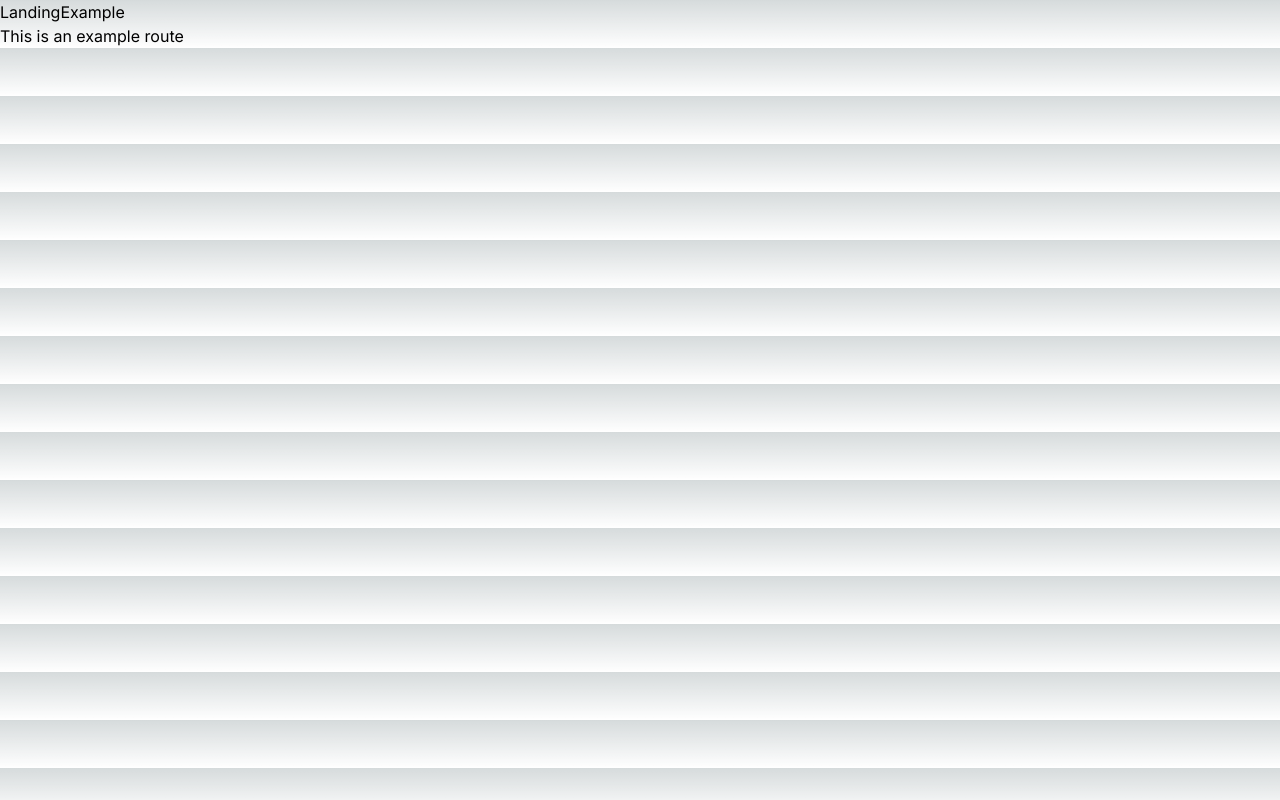
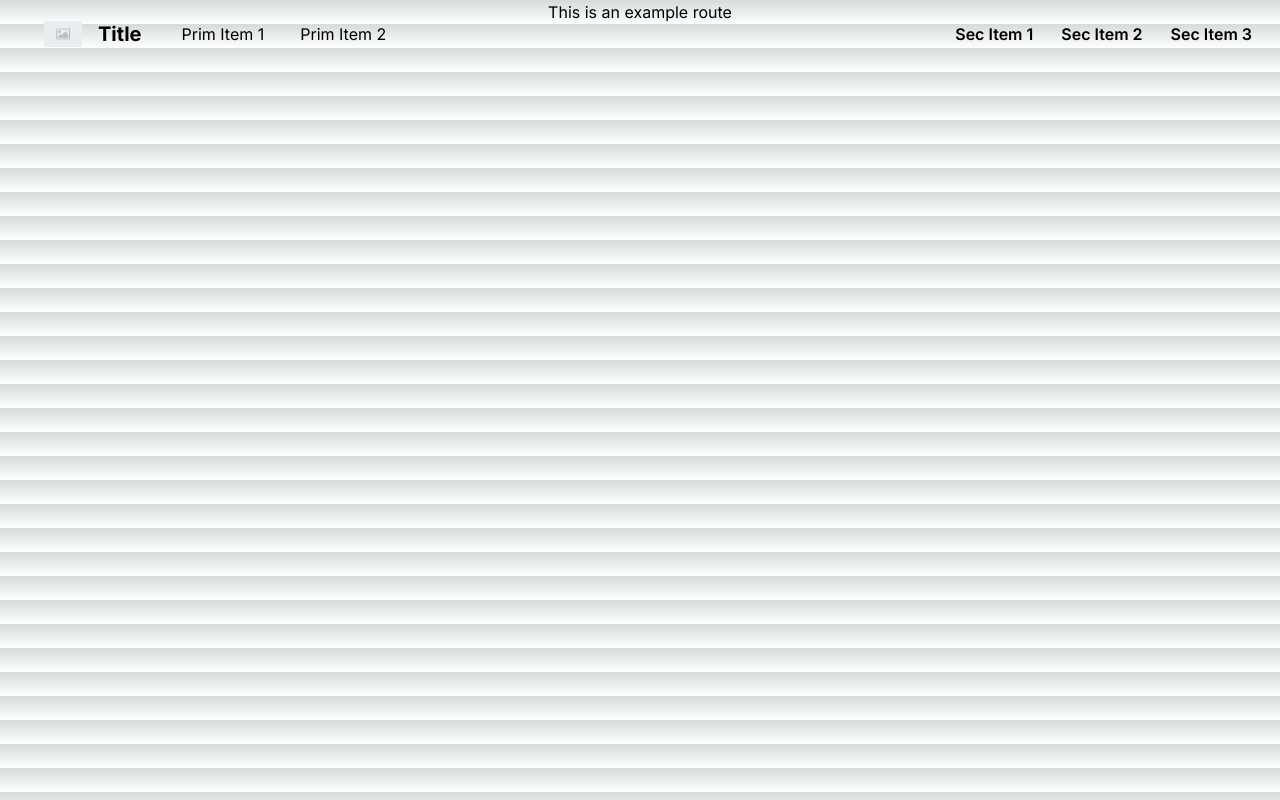
Before and after one commit to Branched-Gaming-Network/bgn-next-typescript-tailwind, a Next.js app: page /example in a window 1280 px wide. Built offline with nearby package versions, Linux system fonts and the light colour scheme.

Commit message:
Add navbar template, logo placeholder, custom color palette templates.

```diff
--- a/src/app/components/Navbar.tsx
+++ b/src/app/components/Navbar.tsx
@@ -1,11 +1,102 @@
-//Next Components
-import Link from 'next/link'
+"use client";
 
-export default function Navbar() {
-    return(
-        <nav>
-            <Link href="/">Landing</Link>
-            <Link href="/example">Example</Link>
+//Package / function imports
+import { useRef } from 'react';
+import Link from 'next/link';
+import Image from 'next/image'
+
+//Asset Imports
+import placeholder from './images/placeholder.jpg';
+
+const Navbar = () => {
+    const menuRef = useRef<HTMLInputElement | null>(null);
+
+    const toggleMobileMenu = () => {
+        menuRef.current ? menuRef.current.classList.toggle("hidden") : null
+    }
+
+    return (
+        <nav className="fixed top-0 right-0 left-0">
+            <div className="max-w-7xl mx-auto px-4">
+                <div className="flex justify-between">
+                    {/* Primary Nav and Logo */}
+                    <div className="flex space-x-4">
+                        {/* Logo */}
+                        <div>
+                            <Link
+                                href="/"
+                                className="flex items-center py-5 px-3 "
+                            >
+                                <Image width='70' src={placeholder} alt='Placeholder alternate text' className='px-4' />
+                                <span className="font-bold text-xl">Title</span>
+                            </Link>
+                        </div>
+                        {/* Primary Nav */}
+                        <div className="hidden md:flex items-center space-x-3">
+                            <Link
+                                href="/"
+                                className="py-5 px-3 font-semiboldhover:text-gray-300"
+                            >
+                                Prim Item 1
+                            </Link>
+                            <Link
+                                href="/"
+                                className="py-5 px-3 font-semiboldhover:text-gray-300"
+                            >
+                                Prim Item 2
+                            </Link>
+                        </div>
+                    </div>
+                    {/* Secondary Nav */}
+                    <div className="hidden md:flex items-center space-x-1">
+                        <Link
+                            href="/"
+                            className="py-5 px-3 font-semibold hover:text-gray-500"
+                        >
+                            Sec Item 1
+                        </Link>
+                        <Link
+                            href="/"
+                            className="py-5 px-3 font-semibold hover:text-gray-500"
+                        >
+                            Sec Item 2
+                        </Link>
+                        <Link
+                            href="/"
+                            className="py-5 px-3 font-semibold hover:text-gray-500"
+                        >
+                            Sec Item 3
+                        </Link>
+                    </div>
+                    {/* Mobile button */}
+                    <div className="md:hidden flex items-center">
+                        <button onClick={toggleMobileMenu}>
+                            <svg xmlns="http://www.w3.org/2000/svg" fill="none" viewBox="0 0 24 24" strokeWidth={1.5} stroke="currentColor" className="w-6 h-6">
+                                <path strokeLinecap="round" strokeLinejoin="round" d="M3.75 5.25h16.5m-16.5 4.5h16.5m-16.5 4.5h16.5m-16.5 4.5h16.5" />
+                            </svg>
+                        </button>
+                    </div>
+                </div>
+            </div>
+            {/* mobile menu */}
+            <div className="hidden mobile-menu md:hidden text-center transition duration-500" ref={menuRef}>
+                <Link
+                    href="/"
+                    className="block font-semibold py-4 px-4 text-sm hover:bg-gray-200"
+                    onClick={toggleMobileMenu}
+                >
+                    Mobile Item 1
+                </Link>
+                <Link
+                    href="/"
+                    className="block font-semibold py-4 px-4 text-sm hover:bg-gray-200"
+                    onClick={toggleMobileMenu}
+                >
+                    Mobile Item 2
+                </Link>
+            </div>
         </nav>
-    )
+     );
 }
+
+export default Navbar;
--- a/src/app/example/page.tsx
+++ b/src/app/example/page.tsx
@@ -4,7 +4,7 @@
 export default function Example() {
     return (
         <main>
-            <div className="text-black dark:text-white">This is an example route</div>
+            <div className="text-center align-middle text-black dark:text-primary-500">This is an example route</div>
         </main>
     )
 }
--- a/src/app/globals.css
+++ b/src/app/globals.css
@@ -39,3 +39,5 @@ body {
   background-color: #ee56ff; //Apply css to component
   @apply w-20 h-10;  //Apply tailwind classes to component
 } */
+
+/* TODO : create global button style template */
--- a/src/app/layout.tsx
+++ b/src/app/layout.tsx
@@ -1,4 +1,4 @@
-// Root Layout for global components
+// Root Layout for global components //
 
 //Imports
 import type { Metadata } from "next";
--- a/src/app/page.tsx
+++ b/src/app/page.tsx
@@ -7,7 +7,7 @@ export default function Home() {
   return (
     <main className="flex min-h-screen flex-col items-center justify-between p-24">
       <div className="z-10 w-full max-w-5xl items-center justify-between font-mono text-sm lg:flex">
-        <p className="fixed left-0 top-0 flex w-full justify-center border-b border-gray-300 bg-gradient-to-b from-zinc-200 pb-6 pt-8 backdrop-blur-2xl dark:border-neutral-800 dark:bg-zinc-800/30 dark:from-inherit lg:static lg:w-auto  lg:rounded-xl lg:border lg:bg-gray-200 lg:p-4 lg:dark:bg-zinc-800/30">
+        <p className=" fixed left-0 top-0 flex w-full justify-center border-b border-gray-300 bg-gradient-to-b from-zinc-200 pb-6 pt-8 backdrop-blur-2xl dark:border-neutral-800 dark:bg-zinc-800/30 dark:from-inherit lg:static lg:w-auto  lg:rounded-xl lg:border lg:bg-gray-200 lg:p-4 lg:dark:bg-zinc-800/30">
           Get started by editing&nbsp;
           <code className="font-mono font-bold">src/app/page.tsx</code>
         </p>
@@ -49,7 +49,7 @@ export default function Home() {
           target="_blank"
           rel="noopener noreferrer"
         >
-          <h2 className="mb-3 text-2xl font-semibold">
+          <h2 className="mb-3 text-2xl font-semibold ">
             Docs{" "}
             <span className="inline-block transition-transform group-hover:translate-x-1 motion-reduce:transform-none">
               -&gt;
--- a/tailwind.config.ts
+++ b/tailwind.config.ts
@@ -15,23 +15,58 @@ const config: Config = {
       },
 
       // Add custom color palette
-      // colors: {
-      //   'custom': {
-      //     50: "#f5f6f6",
-      //     100:'#e5e7e8',
-      //     200: "#aaaeb6",
-      //     300: "#aaaeb6",
-      //     400: "#808790",
-      //     500: "#656c75",
-      //     600: "#565a64",
-      //     700: "#4a4d54",
-      //     800: "#414349",
-      //     900: "#393b40",
-      //     950: "#1e1f22"
-      //   }
+      ////Tailwind palette generator | https://uicolors.app/create
+      ////Color theory wheel | https://www.canva.com/colors/color-wheel/
+      colors: {
+        'primary': {
+          //base - 500
+          '50': '#effef2',
+          '100': '#dafee2',
+          '200': '#b8fac8',
+          '300': '#80f59e',
+          '400': '#42e66d',
+          '500': '#18c947',//
+          '600': '#0eab38',
+          '700': '#0f862f',
+          '800': '#116a2a',
+          '900': '#105725',
+          '950': '#033011',
+        },
 
+        'secondary': {
+          //base - 800
+          '50': '#f2f2ff',
+          '100': '#e9e8ff',
+          '200': '#d6d3ff',
+          '300': '#b7b0ff',
+          '400': '#9484ff',
+          '500': '#7252ff',
+          '600': '#602ef9',
+          '700': '#511ce5',
+          '800': '#4718c9',//
+          '900': '#39159d',
+          '950': '#200a6b',
+      },
+
+      'tertiary': {
+          //base - 700
+          '50': '#fef7ee',
+          '100': '#fdecd7',
+          '200': '#f9d5af',
+          '300': '#f5b77c',
+          '400': '#f18f46',
+          '500': '#ed7022',
+          '600': '#de5718',
+          '700': '#c94718',//
+          '800': '#933519',
+          '900': '#762e18',
+          '950': '#40150a',
+      },
+
+      },
     },
   },
   plugins: [],
 };
+
 export default config;
```
Also changed, not shown: src/app/components/images/placeholder.jpg (added).
